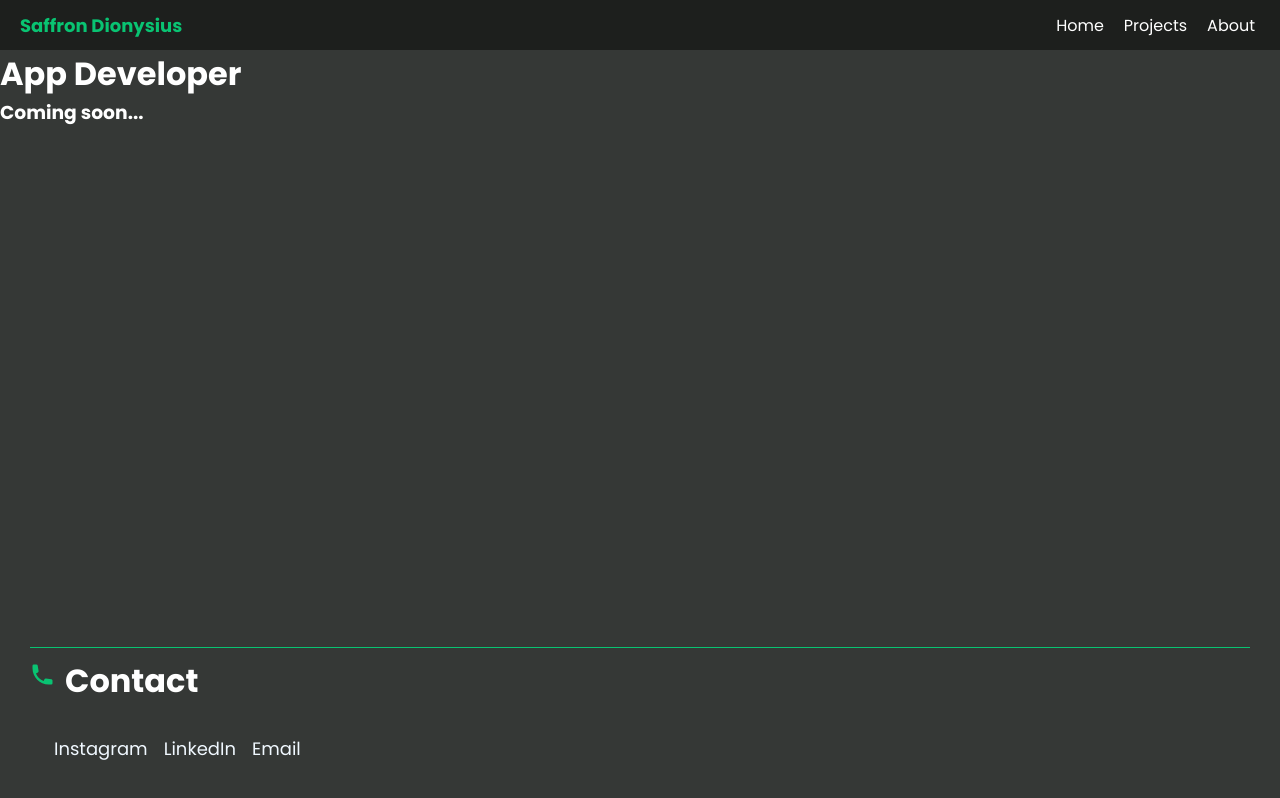
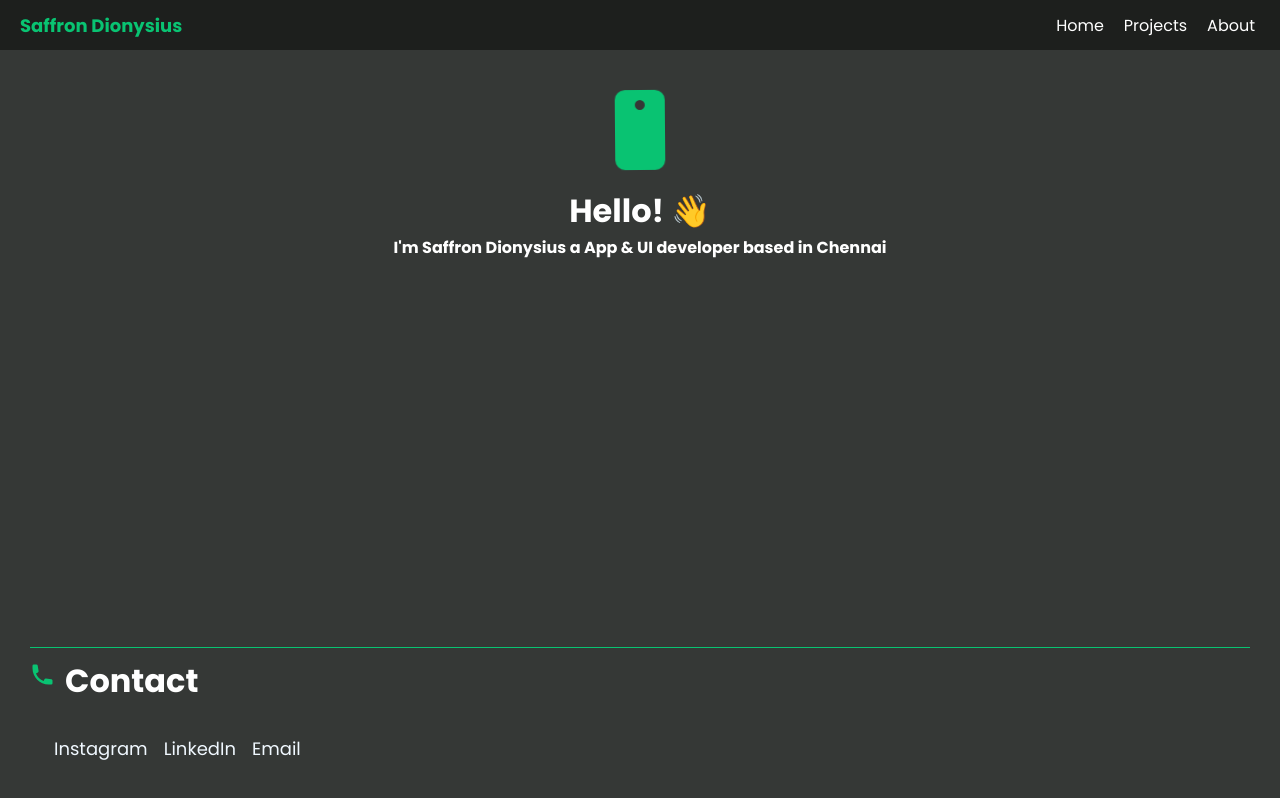
Before and after one commit to Saffron-codes/Saffron-codes.github.io, a plain HTML site: page index.html in a window 1280 px wide. Drawn offline with Linux system fonts and the light colour scheme.

Commit message:
added homepage

```diff
--- a/index.html
+++ b/index.html
@@ -14,7 +14,6 @@
     <meta name="application-name" content="PWA from scratch">
     <meta name="apple-mobile-web-app-title" content="PWA from scratch">
     <meta name="msapplication-starturl" content="/index.html">
-    <meta name="android-mobile-web-app-status-bar" content="#db4938" />
 </head>
 
 
@@ -43,8 +42,11 @@
         </div>
     </header>
     <div>
-        <h1>App Developer</h1>
-        <h3>Coming soon...</h3>
+       <div class="welcome">
+           <img src="./assets/mobile.svg">
+            <h1>Hello! 👋 </h1>
+            <h4>I'm Saffron Dionysius a App & UI developer based in Chennai</h4>
+       </div>
     </div>
     <div class="footer">
         <div class="sep"></div>
--- a/mainfest.json
+++ b/mainfest.json
@@ -4,5 +4,6 @@
     "lang": "en-US",
     "display": "standalone",
     "theme_color": "#1bb566",
-    "orientation": "portrait-primary"
+    "orientation": "portrait-primary",
+    "android-mobile-web-app-status-bar":"#db4938"
   }
--- a/style.css
+++ b/style.css
@@ -106,6 +106,18 @@ ul li:hover {
 .mobile-menu li {
   margin-bottom: 10px;
 }
+
+
+.welcome{
+  padding: 30px;
+  text-align: center;
+}
+
+.welcome img{
+  height: 100px;
+  width: 100px;
+  animation: rotation 10s infinite linear;
+}
 .footer {
   position: fixed;
   left: 0;
@@ -192,3 +204,12 @@ ul li:hover {
     .short-text { display: inline-block; }
     .full-text { display: none; }
 }
+
+@keyframes rotation {
+  from {
+    transform: rotate(0deg);
+  }
+  to {
+    transform: rotate(359deg);
+  }
+}
```
Also changed, not shown: pages/about.html (+16 -3 lines), assets/mobile.svg (added), pages/home.html (deleted).
